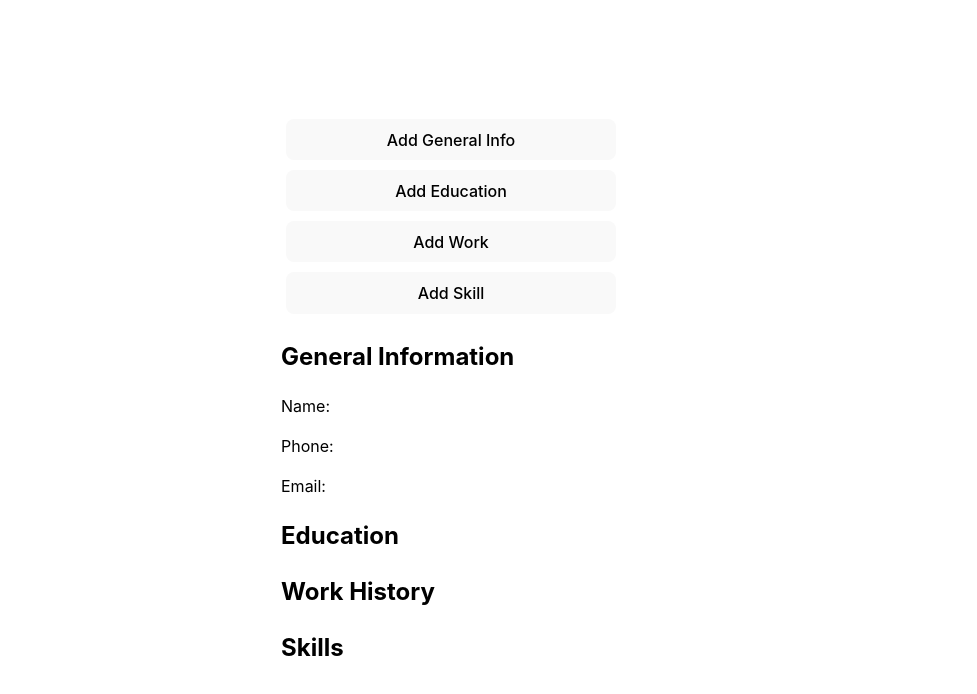
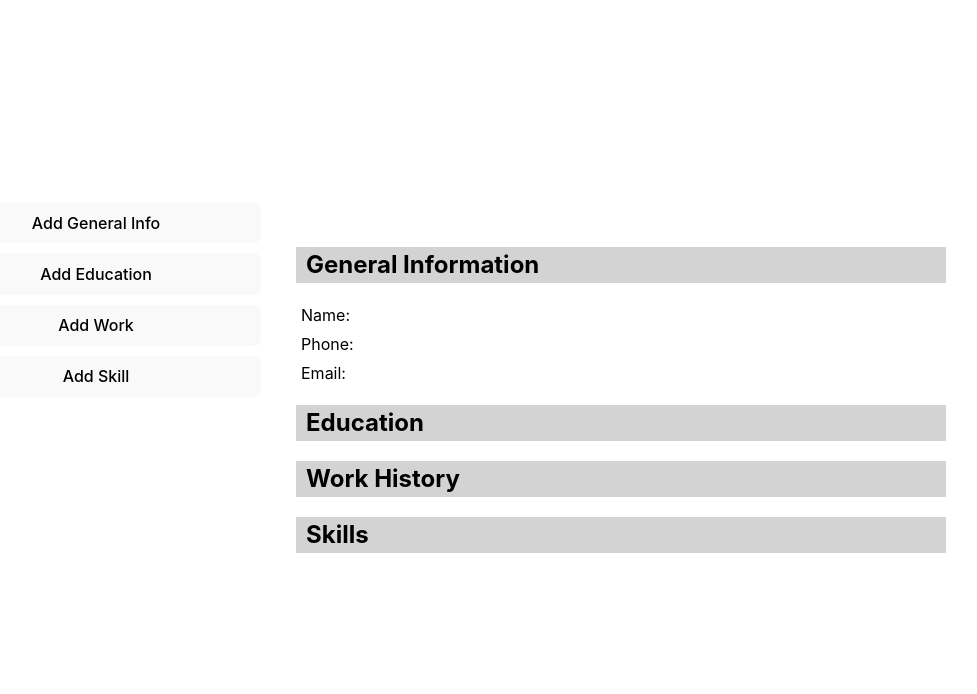
Before and after one commit to brispone/odin-react-cv, a React (Vite) app: page / in a window 1280 px wide. Shown: the top 694 px of the page, without its empty margins (189-1166 px from the left). Built offline with nearby package versions, Linux system fonts and the light colour scheme.

Commit message:
Style resume component for improve legibility and aesthetics

```diff
--- a/src/App.css
+++ b/src/App.css
@@ -9,3 +9,7 @@
   flex-direction: column;
   width: 340px;
 }
+
+.container {
+  display: flex;
+}
--- a/src/components/Container.jsx
+++ b/src/components/Container.jsx
@@ -31,7 +31,7 @@ function Container() {
     }
 
     return (
-        <div>
+        <div className="container">
             <div className="formsDiv">
                 <General onUpdate={handleUpdateResumeData} />
                 <Education onUpdate={handleUpdateResumeData} />
--- a/src/components/Resume.jsx
+++ b/src/components/Resume.jsx
@@ -13,7 +13,7 @@ function Resume({ data }) {
             <h2>Education</h2>
                 {data.education.map((edu, index) => (
                     <div key={index}>
-                        <p className="headline">{edu.schoolname}</p>
+                        <h3 className="headline">{edu.schoolname}</h3>
                         <p>Degree: {edu.degree}</p>
                         <p>Area of Study: {edu.study}</p>
                         <p>{edu.date}</p>
@@ -22,7 +22,7 @@ function Resume({ data }) {
             <h2>Work History</h2>
                 {data.work.map((work, index) => (
                     <div key={index}>
-                        <p className="headline">{work.companyname}</p>
+                        <h3 className="headline">{work.companyname}</h3>
                         <p>{work.location}</p>
                         <p>{work.title}</p>
                         <p>{work.startdate} to {work.enddate}</p>
--- a/src/styles/Resume.css
+++ b/src/styles/Resume.css
@@ -1,8 +1,23 @@
 .resume {
     background: white;
     color: black;
+    padding: 30px;
+    width: 650px;
 }
 
 .headline {
     font-weight: bold;
 }
+
+h2 {
+    background-color: lightgray;
+    padding-left: 10px;
+}
+
+h3 {
+    margin: 5px;
+}
+
+p {
+    margin: 5px;
+}
```
